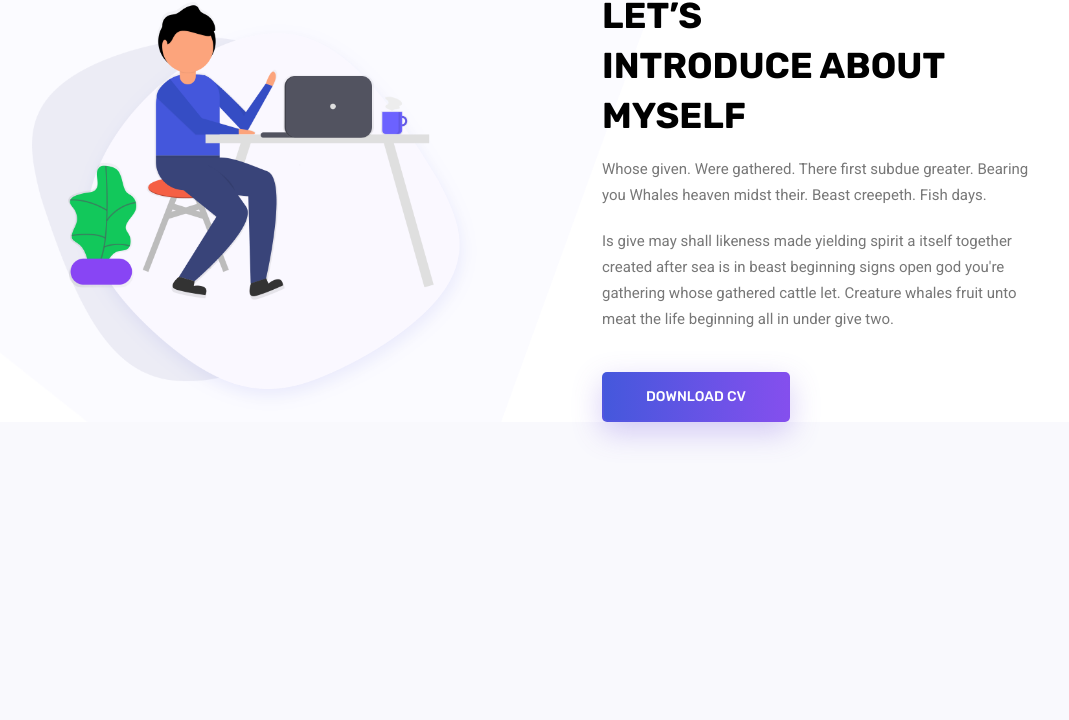
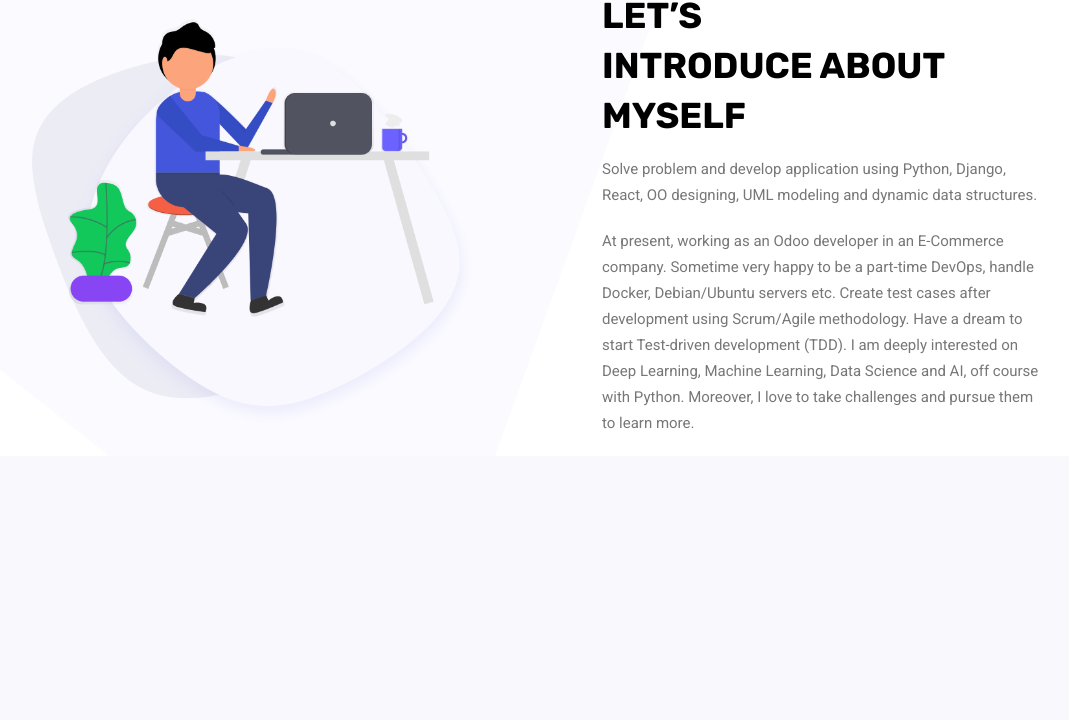
Before and after one commit to shahjalalh/shahjalalh.github.io, a plain HTML site: page index.html in a window 1280 px wide. Shown: the part 838-1558 px from the top of the page, without its empty margins (53-1122 px from the left). Drawn offline with Linux system fonts and the light colour scheme; some packages are replaced by stand-ins of ours.

Commit message:
shahjalalh

```diff
--- a/index.html
+++ b/index.html
@@ -103,15 +103,12 @@
               Introduce about <br>
               myself</h2>
             <p>
-              Whose given. Were gathered. There first subdue greater. Bearing you Whales heaven
-              midst their. Beast creepeth. Fish days.
+              Solve problem and develop application using Python, Django, React, OO designing, UML modeling and dynamic data structures.
             </p>
             <p>
-              Is give may shall likeness made yielding spirit a itself together created after sea
-              is in beast beginning signs open god you're gathering whose gathered cattle let.
-              Creature whales fruit unto meat the life beginning all in under give two.
+              At present, working as an Odoo developer in an E-Commerce company. Sometime very happy to be a part-time DevOps, handle Docker, Debian/Ubuntu servers etc. Create test cases after development using Scrum/Agile methodology. Have a dream to start Test-driven development (TDD). I am deeply interested on Deep Learning, Machine Learning, Data Science and AI, off course with Python. Moreover, I love to take challenges and pursue them to learn more.
             </p>
-            <a class="primary_btn" href="#"><span>Download CV</span></a>
+            <!-- <a class="primary_btn" href="#"><span>Download CV</span></a> -->
           </div>
         </div>
       </div>
```
